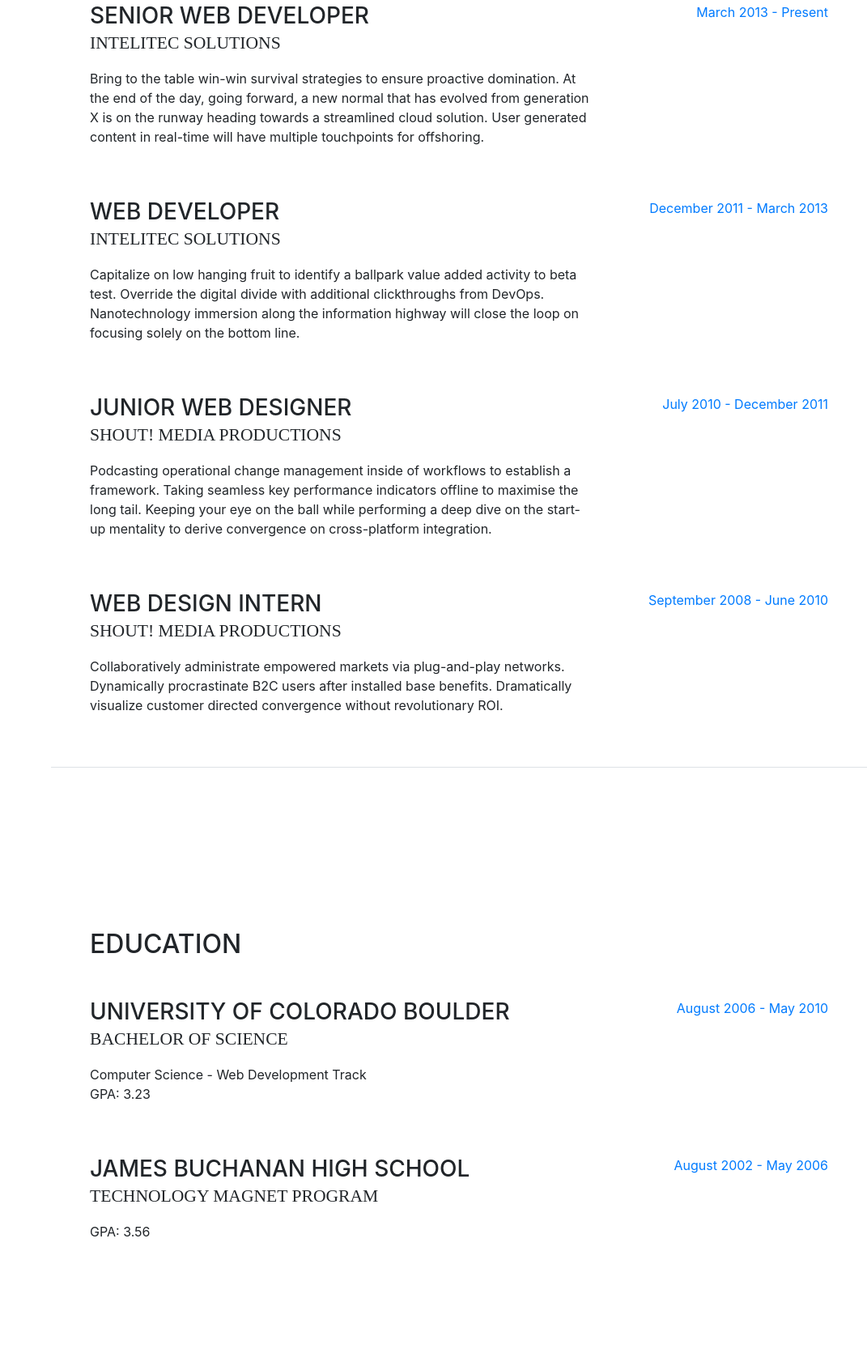
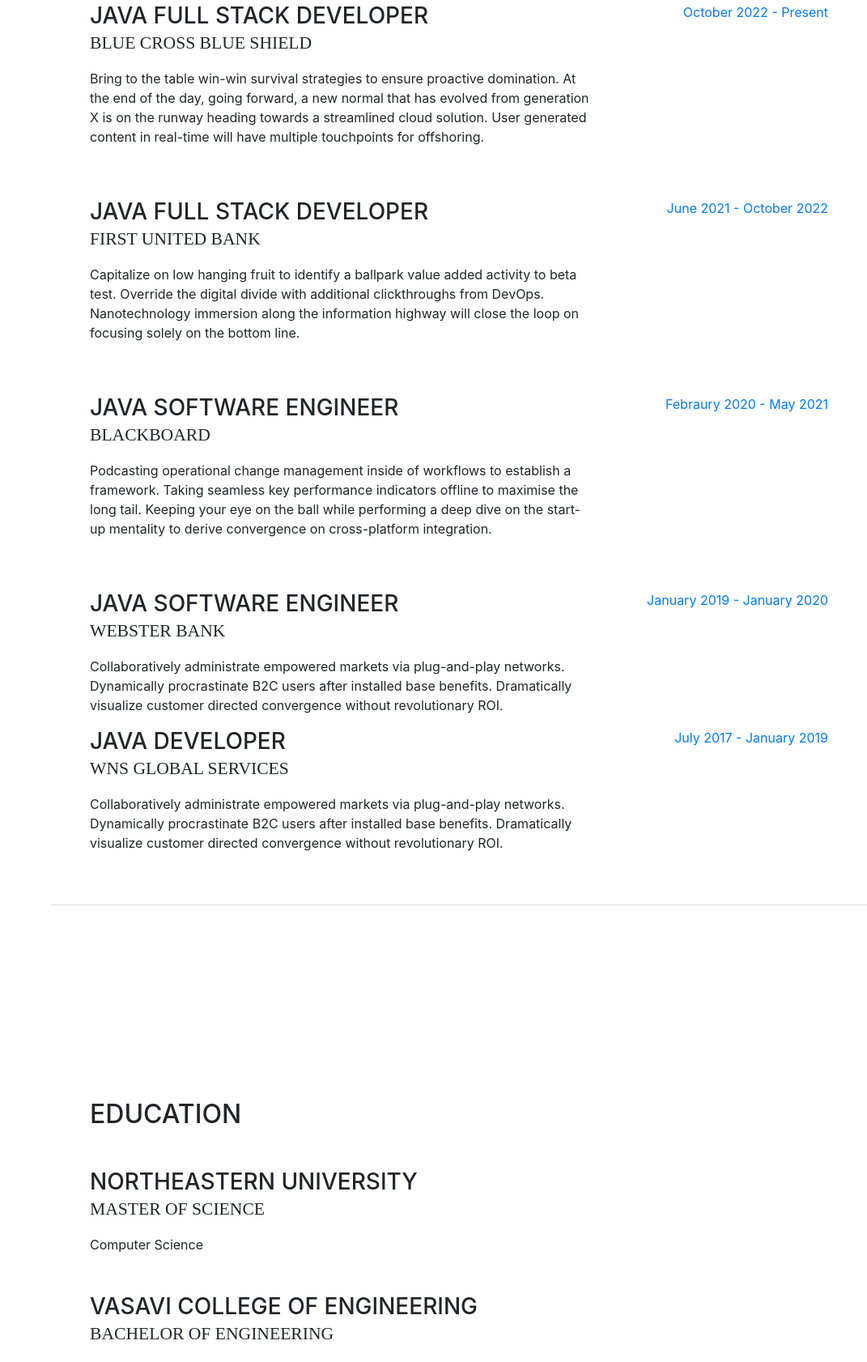
Before and after one commit to ruchita2701/ruchita.github.io, a website with bundled scripts: page index.html in a window 1280 px wide. Shown: the part 931-2613 px from the top of the page at 81% size, without its empty margins (209-1280 px from the left). Built offline with nearby package versions, Linux system fonts and the light colour scheme; a web font is replaced by a local one.

Commit message:
Update index.html

```diff
--- a/index.html
+++ b/index.html
@@ -106,45 +106,56 @@
 
           <div class="resume-item d-flex flex-column flex-md-row mb-5">
             <div class="resume-content mr-auto">
-              <h3 class="mb-0">Senior Web Developer</h3>
-              <div class="subheading mb-3">Intelitec Solutions</div>
+              <h3 class="mb-0">Java Full Stack Developer</h3>
+              <div class="subheading mb-3">Blue Cross Blue Shield</div>
               <p>Bring to the table win-win survival strategies to ensure proactive domination. At the end of the day, going forward, a new normal that has evolved from generation X is on the runway heading towards a streamlined cloud solution. User generated content in real-time will have multiple touchpoints for offshoring.</p>
             </div>
             <div class="resume-date text-md-right">
-              <span class="text-primary">March 2013 - Present</span>
+              <span class="text-primary">October 2022 - Present</span>
             </div>
           </div>
 
           <div class="resume-item d-flex flex-column flex-md-row mb-5">
             <div class="resume-content mr-auto">
-              <h3 class="mb-0">Web Developer</h3>
-              <div class="subheading mb-3">Intelitec Solutions</div>
+              <h3 class="mb-0">Java Full Stack Developer</h3>
+              <div class="subheading mb-3">First United Bank</div>
               <p>Capitalize on low hanging fruit to identify a ballpark value added activity to beta test. Override the digital divide with additional clickthroughs from DevOps. Nanotechnology immersion along the information highway will close the loop on focusing solely on the bottom line.</p>
             </div>
             <div class="resume-date text-md-right">
-              <span class="text-primary">December 2011 - March 2013</span>
+              <span class="text-primary">June 2021 - October 2022</span>
             </div>
           </div>
 
           <div class="resume-item d-flex flex-column flex-md-row mb-5">
             <div class="resume-content mr-auto">
-              <h3 class="mb-0">Junior Web Designer</h3>
-              <div class="subheading mb-3">Shout! Media Productions</div>
+              <h3 class="mb-0">Java Software Engineer</h3>
+              <div class="subheading mb-3">Blackboard</div>
               <p>Podcasting operational change management inside of workflows to establish a framework. Taking seamless key performance indicators offline to maximise the long tail. Keeping your eye on the ball while performing a deep dive on the start-up mentality to derive convergence on cross-platform integration.</p>
             </div>
             <div class="resume-date text-md-right">
-              <span class="text-primary">July 2010 - December 2011</span>
+              <span class="text-primary">Febraury 2020 - May 2021</span>
             </div>
           </div>
 
           <div class="resume-item d-flex flex-column flex-md-row">
             <div class="resume-content mr-auto">
-              <h3 class="mb-0">Web Design Intern</h3>
-              <div class="subheading mb-3">Shout! Media Productions</div>
+              <h3 class="mb-0">Java Software Engineer</h3>
+              <div class="subheading mb-3">Webster Bank</div>
               <p>Collaboratively administrate empowered markets via plug-and-play networks. Dynamically procrastinate B2C users after installed base benefits. Dramatically visualize customer directed convergence without revolutionary ROI.</p>
             </div>
             <div class="resume-date text-md-right">
-              <span class="text-primary">September 2008 - June 2010</span>
+              <span class="text-primary">January 2019 - January 2020</span>
+            </div>
+          </div>
+
+           <div class="resume-item d-flex flex-column flex-md-row">
+            <div class="resume-content mr-auto">
+              <h3 class="mb-0">Java Developer</h3>
+              <div class="subheading mb-3">WNS Global Services</div>
+              <p>Collaboratively administrate empowered markets via plug-and-play networks. Dynamically procrastinate B2C users after installed base benefits. Dramatically visualize customer directed convergence without revolutionary ROI.</p>
+            </div>
+            <div class="resume-date text-md-right">
+              <span class="text-primary">July 2017 - January 2019</span>
             </div>
           </div>
 
@@ -158,25 +169,19 @@
 
           <div class="resume-item d-flex flex-column flex-md-row mb-5">
             <div class="resume-content mr-auto">
-              <h3 class="mb-0">University of Colorado Boulder</h3>
-              <div class="subheading mb-3">Bachelor of Science</div>
-              <div>Computer Science - Web Development Track</div>
-              <p>GPA: 3.23</p>
-            </div>
-            <div class="resume-date text-md-right">
-              <span class="text-primary">August 2006 - May 2010</span>
+              <h3 class="mb-0">Northeastern University</h3>
+              <div class="subheading mb-3">Master of Science</div>
+              <div>Computer Science</div>
             </div>
           </div>
 
           <div class="resume-item d-flex flex-column flex-md-row">
             <div class="resume-content mr-auto">
-              <h3 class="mb-0">James Buchanan High School</h3>
-              <div class="subheading mb-3">Technology Magnet Program</div>
-              <p>GPA: 3.56</p>
+              <h3 class="mb-0">Vasavi College of Engineering</h3>
+              <div class="subheading mb-3">Bachelor of Engineering</div>
+
             </div>
-            <div class="resume-date text-md-right">
-              <span class="text-primary">August 2002 - May 2006</span>
-            </div>
+
           </div>
 
         </div>
```
